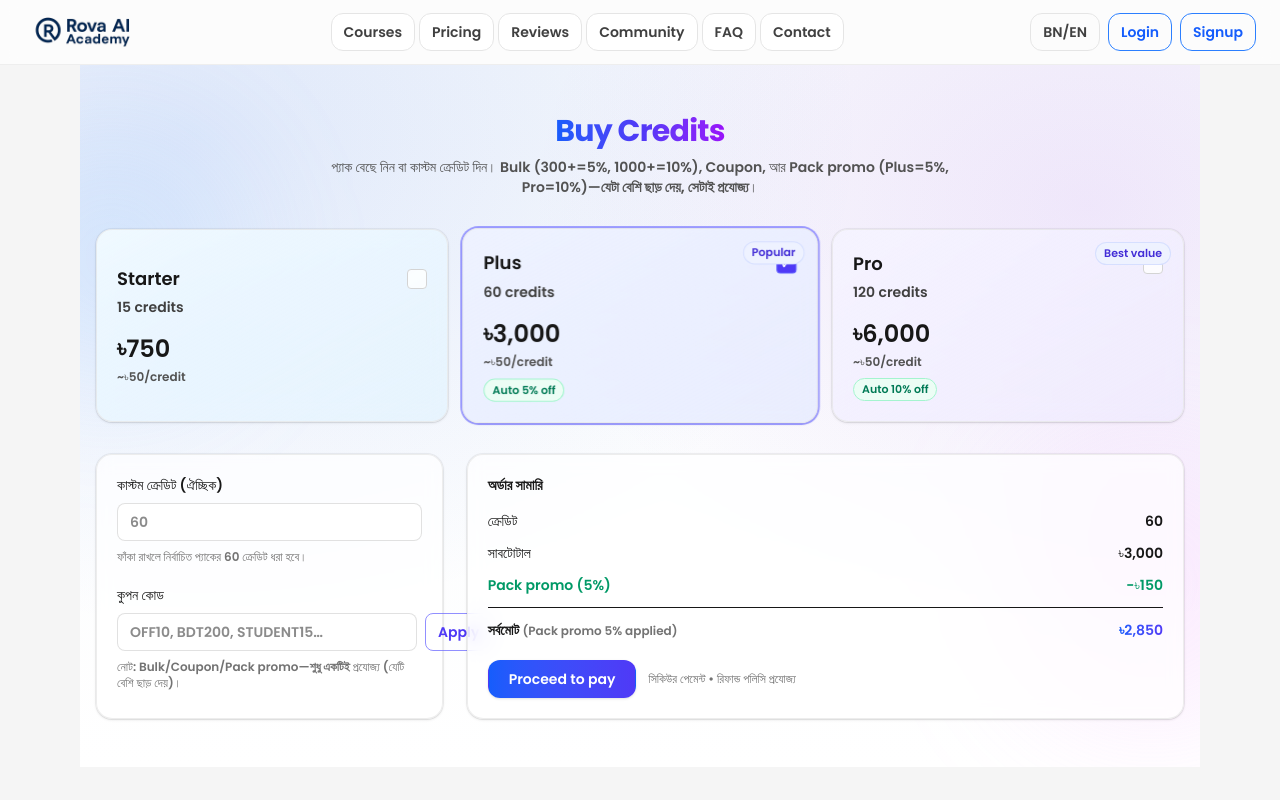
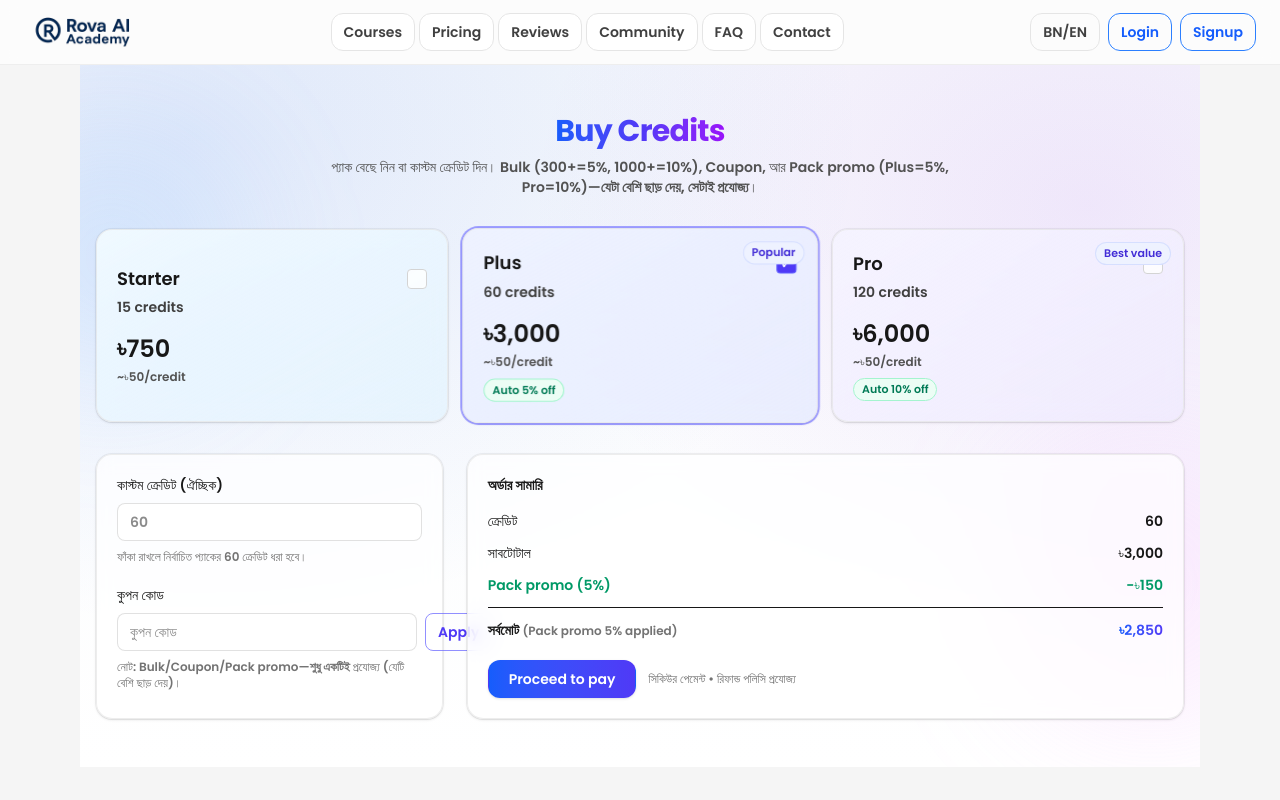
Before and after one commit to helloshamimjunior-cpu/rova-ai, a Next.js app: page /credits in a window 1280 px wide. Shown: the top 800 px of the page. Built offline with nearby package versions, Linux system fonts and the light colour scheme.

Commit message:
ui: remove example coupon placeholders; tidy coupon inputs

```diff
--- a/app/credits/page.tsx
+++ b/app/credits/page.tsx
@@ -229,10 +229,14 @@ export default function BuyCreditsPage() {
               <label className="block text-sm font-medium">কুপন কোড</label>
               <div className="mt-2 flex gap-2">
                 <input
-                  type="text"
-                  placeholder="OFF10, BDT200, STUDENT15…"
-                  value={couponInput}
-                  onChange={(e) => setCouponInput(e.target.value)}
+              type="text"
+              placeholder="কুপন কোড"
+              autoComplete="off"
+              spellCheck={false}
+              inputMode="text"
+              aria-label="Coupon code"
+              value={couponInput}
+              onChange={(e) => setCouponInput(e.target.value)}
                   className="flex-1 rounded-lg border border-neutral-300/70 bg-white px-3 py-2 text-sm outline-none focus:border-indigo-500 focus:ring-2 focus:ring-indigo-200 dark:border-neutral-700 dark:bg-neutral-900"
                 />
                 {!appliedCode ? (
```
